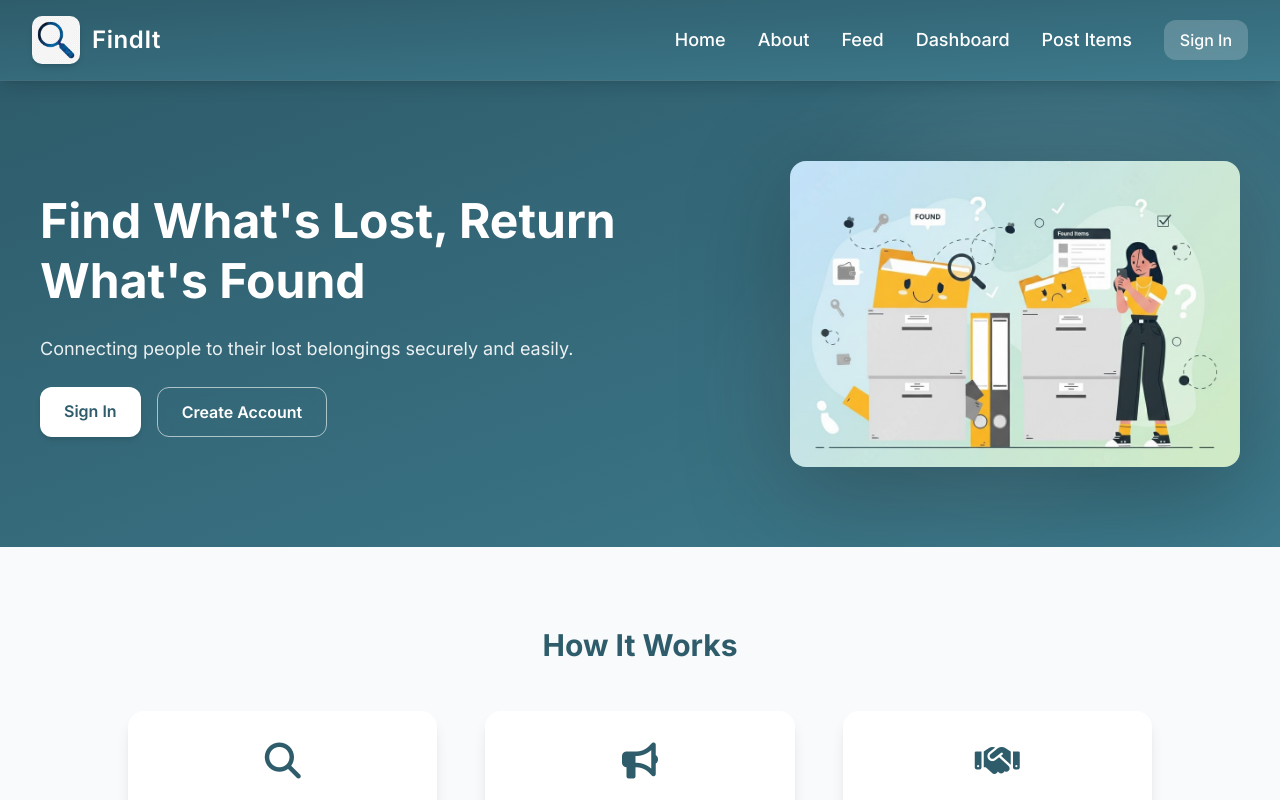
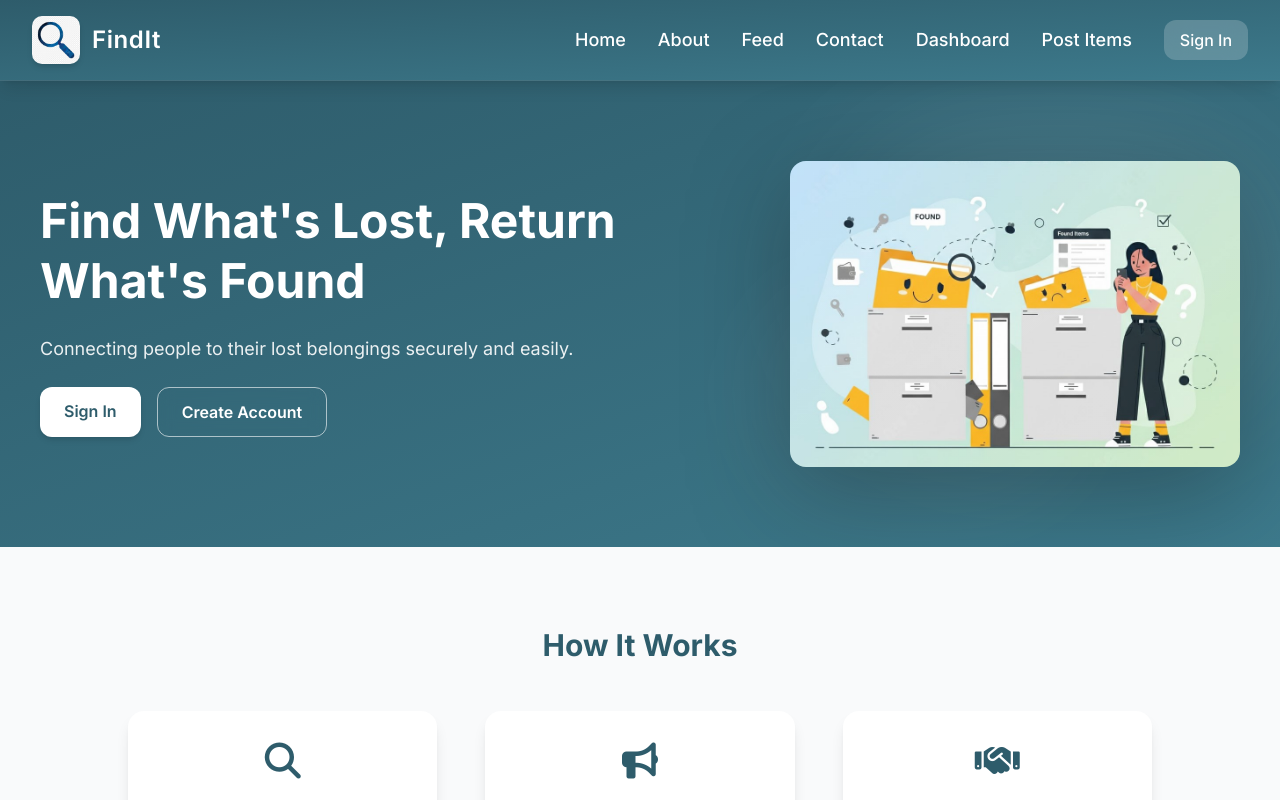
Before and after one commit to mailktayyabali/Lost-and-found, a React (Vite) app in the folder frontend/: page / in a window 1280 px wide. Shown: the top 800 px of the page. Built offline with nearby package versions, Linux system fonts and the light colour scheme.

Commit message:
feat: Add Contact link to Navbar for improved navigation

```diff
--- a/frontend/src/components/Navbar.jsx
+++ b/frontend/src/components/Navbar.jsx
@@ -43,6 +43,9 @@ function Navbar() {
         <Link className="text-white text-lg hover:text-gray-200 transition font-medium" to="/feed">
           Feed
         </Link>
+        <Link className="text-white text-lg hover:text-gray-200 transition font-medium" to="/contact">
+          Contact
+        </Link>
 
         {/* NEW Dashboard Button */}
         <Link
@@ -80,6 +83,9 @@ function Navbar() {
           <Link className="text-white text-lg hover:text-gray-200 transition font-medium" to="/feed" onClick={() => setIsOpen(false)}>
             Feed
           </Link>
+          <Link className="text-white text-lg hover:text-gray-200 transition font-medium" to="/contact" onClick={() => setIsOpen(false)}>
+            Contact
+          </Link>
 
           {/* NEW Dashboard Button (Mobile) */}
           <Link
```
